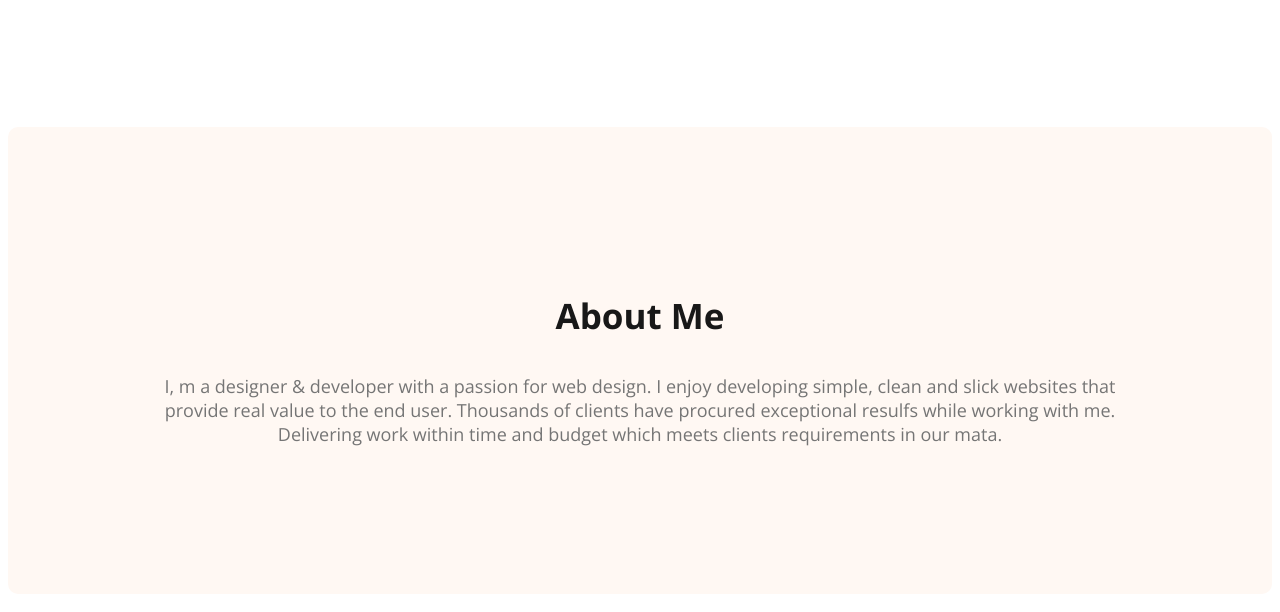
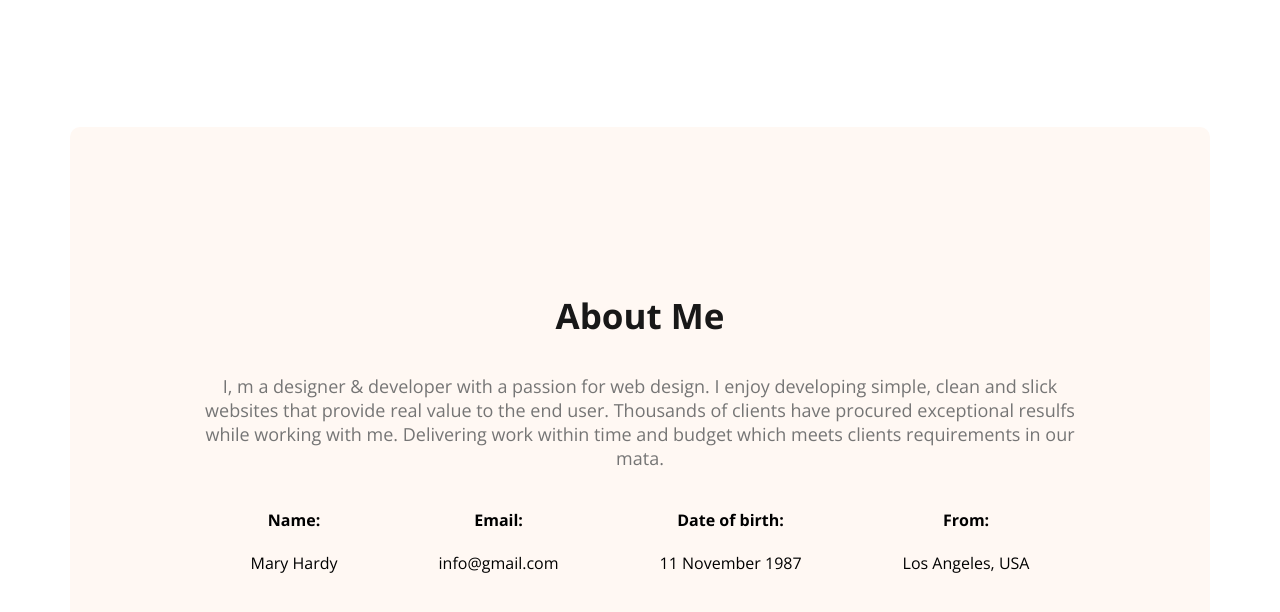
Before and after one commit to anikr007/My-Portfolio, a plain HTML site: page index.html in a window 1280 px wide. Shown: the part 572-1184 px from the top of the page. Drawn offline with nearby package versions, Linux system fonts and the light colour scheme.

Commit message:
added about information

```diff
--- a/index.html
+++ b/index.html
@@ -1,5 +1,6 @@
 <!DOCTYPE html>
 <html lang="en">
+
 <head>
     <meta charset="UTF-8">
     <meta name="viewport" content="width=device-width, initial-scale=1.0">
@@ -9,6 +10,7 @@
     <link rel="stylesheet" href="/styles/portfolio.css">
     <title>My Portfolio</title>
 </head>
+
 <body>
     <header class="header">
         <nav>
@@ -21,7 +23,7 @@
         </nav>
         <div class="banner">
             <div class="banner-content">
-                <h3 class="banner-greeting">Hi, I  am</h3>
+                <h3 class="banner-greeting">Hi, I am</h3>
                 <h1 class="banner-title">Anik Mahmud</h1>
                 <p class="banner-dis">Shot what able cold new see hold.Friendly as an betrayed formerly he.
                     Morning because as to society behaved moments.</p>
@@ -38,10 +40,32 @@
                 I enjoy developing simple, clean and slick websites that provide real value to the end user.
                 Thousands of clients have procured exceptional resulfs while working with me.
                 Delivering work within time and budget which meets clients requirements in our mata.</p>
+                <div class="about-info-container">
+                    <!-- about-info*4>h4.info-title+p.info-description -->
+                    <div class="about-info">
+                        <h4 class="info-title">Name:</h4>
+                        <p class="info-description">Mary Hardy</p>
+                    </div>
+                    <div class="about-info">
+                        <h4 class="info-title">Email:</h4>
+                        <p class="info-description">info@gmail.com</p>
+                    </div>
+                    <div class="about-info">
+                        <h4 class="info-title">Date of birth:</h4>
+                        <p class="info-description">11 November 1987</p>
+                    </div>
+                    <div class="about-info">
+                        <h4 class="info-title">From:</h4>
+                        <p class="info-description">Los Angeles, USA</p>
+                    </div>
+
+
+                </div>
         </section>
     </main>
     <footer>
 
     </footer>
 </body>
+
 </html>
--- a/styles/portfolio.css
+++ b/styles/portfolio.css
@@ -102,6 +102,11 @@ nav a {
 }
 
 /* main section style */
+main{
+    max-width: 1140px;
+    margin: 0 auto;
+
+}
 
 /* about section style */
 .about {
@@ -110,3 +115,10 @@ nav a {
     background: #FFF8F3;
     margin-top: 130px ;
 }
+.about-info-container{
+    display: flex;
+    justify-content: space-around;
+}
+.about-info{
+    text-align: center;
+}
```
Lines whose indentation alone changed are shown as unchanged.
